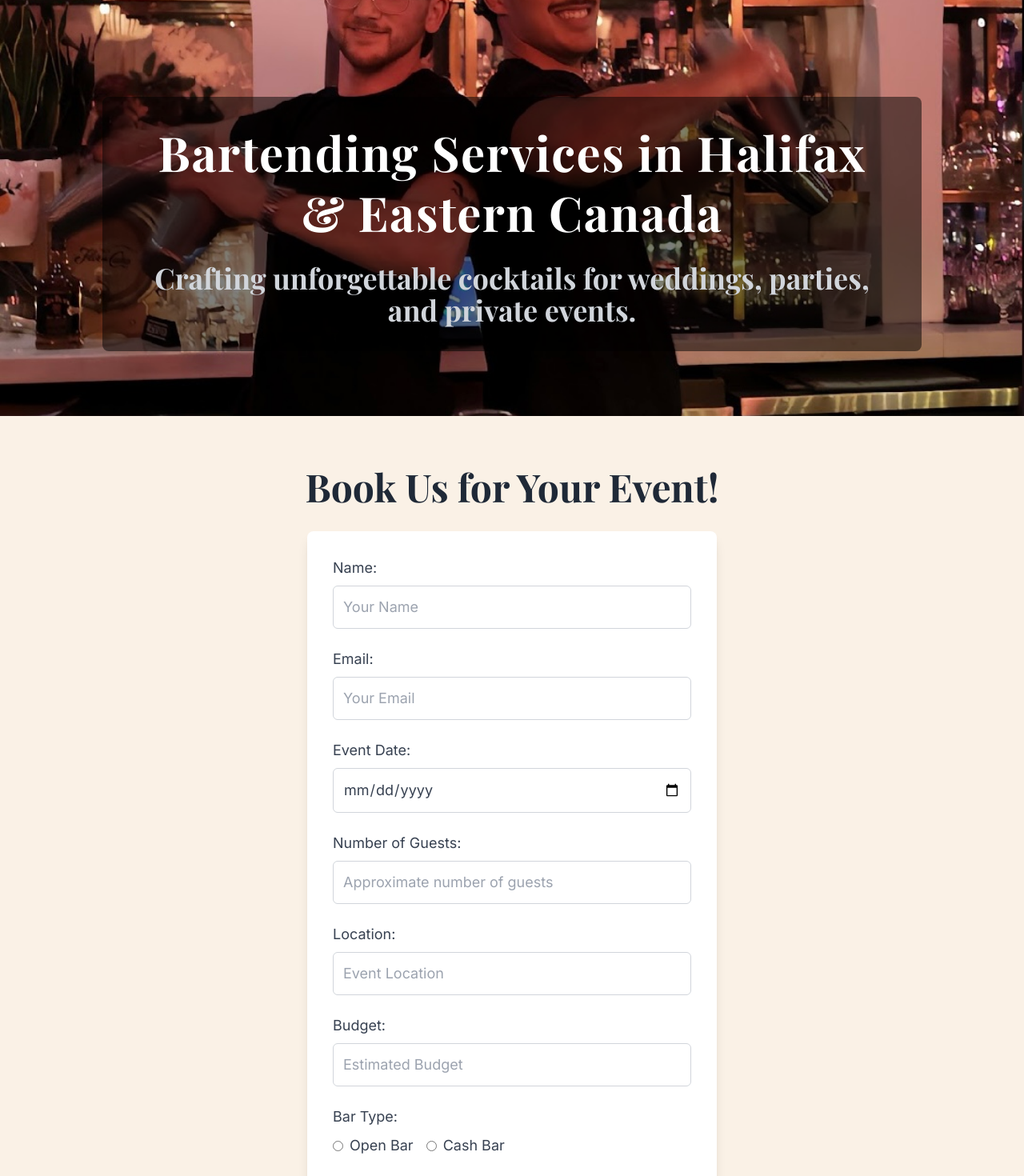
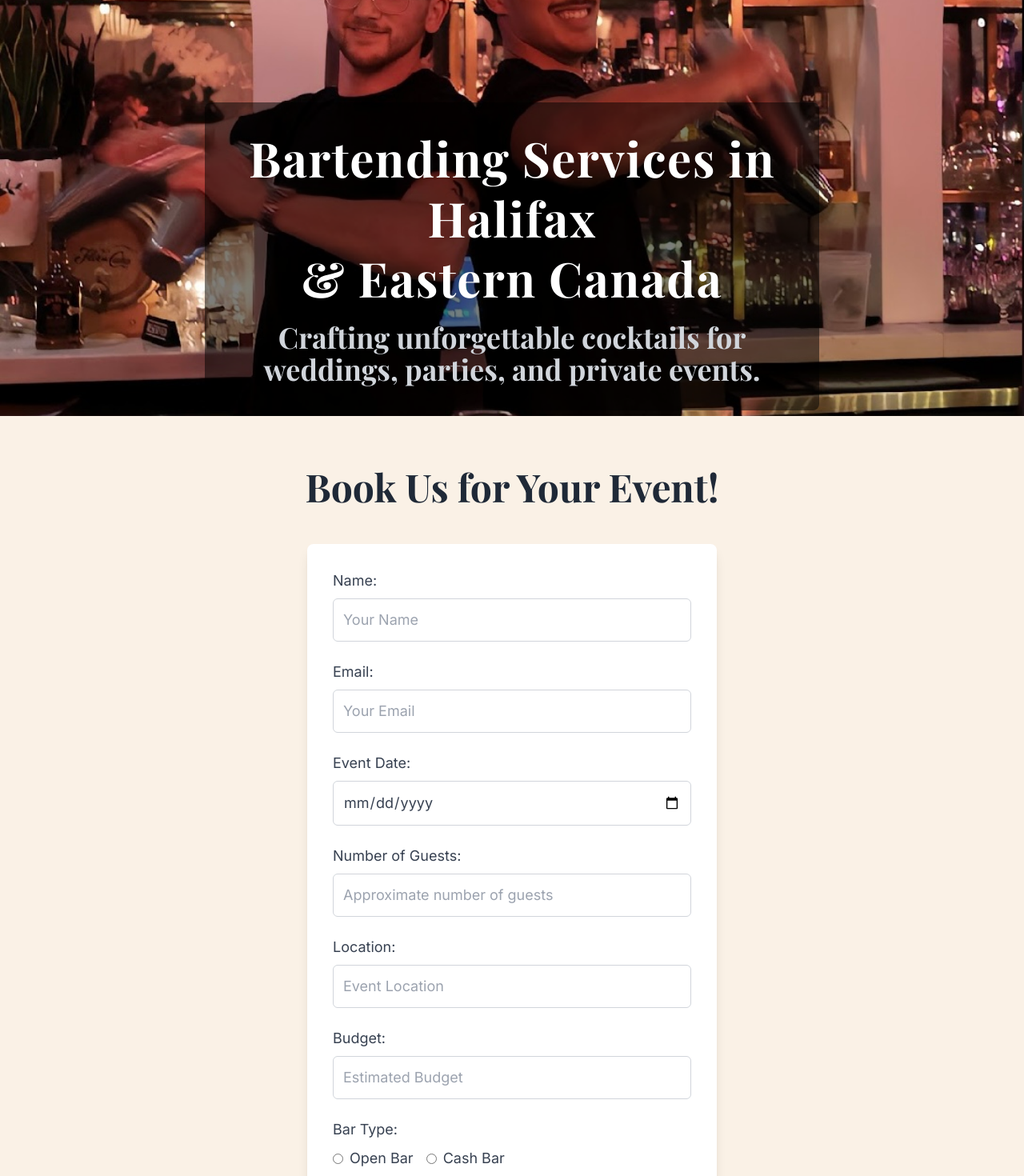
Before and after one commit to IsraelBain/twosailors-react-site, a React (Create React App) app: page / in a window 1280 px wide. Shown: the part 280-1750 px from the top of the page at 80% size. Built offline with nearby package versions, Linux system fonts and the light colour scheme.

Commit message:
added animations to landing page and centered a div for an hour

```diff
--- a/src/pages/LandingPage.js
+++ b/src/pages/LandingPage.js
@@ -1,4 +1,5 @@
 import React from "react";
+import { motion } from "framer-motion"; // Import Framer Motion for animations
 import Navbar from "../components/Navbar"; // Import Navbar
 import Footer from "../components/Footer"; // Import Footer
 import { useNavigate } from "react-router-dom";
@@ -34,62 +35,126 @@ const LandingPage = () => {
       {/* Navbar */}
       <Navbar />
 
-      {/* Hero Section */}
-      <header
-        className="relative flex items-center justify-center h-screen w-full bg-cover bg-center"
-        style={{ backgroundImage: `url(${backgroundImage})` }}
+      {/* Hero Section with Corrected Centering */}
+      <motion.header
+  className="relative flex items-center justify-center h-screen w-full bg-cover bg-center"
+  style={{ backgroundImage: `url(${backgroundImage})` }}
+  initial={{ opacity: 0 }}
+  animate={{ opacity: 1 }}
+  transition={{ duration: 1 }}
+>
+  <motion.div
+    className="absolute inset-0 flex justify-center items-center top-[50%]"
+    initial={{ opacity: 0, y: 20 }}
+    animate={{ opacity: 1, y: 0 }}
+    transition={{ duration: 1.2, ease: "easeOut" }}
+  >
+    {/* Background Box Around Text */}
+    <div className="bg-black bg-opacity-50 p-8 rounded-lg text-center w-[90%] max-w-3xl">
+      <motion.h1
+        className="text-6xl font-bold text-white font-serif leading-tight tracking-wide"
+        initial={{ opacity: 0, y: 20 }}
+        animate={{ opacity: 1, y: 0 }}
+        transition={{ duration: 1, ease: "easeOut", delay: 0.3 }}
       >
-        <div className="absolute top-[70%] left-1/2 transform -translate-x-1/2 -translate-y-1/2 text-center flex flex-col justify-center items-center gap-6 w-4/5 p-8 bg-black bg-opacity-50 rounded-lg">
-        <h1 className="text-6xl font-bold text-white text-center font-serif leading-tight tracking-wide">
-          Bartending Services in Halifax <br /> & Eastern Canada
-        </h1>
+        Bartending Services in Halifax <br /> & Eastern Canada
+      </motion.h1>
 
-        <h2 className="text-4xl font-semibold text-gray-300 font-serif">
-
-            Crafting unforgettable cocktails for weddings, parties, and private events.
-          </h2>
-        </div>
-      </header>
+      <motion.h2
+        className="text-4xl font-semibold text-gray-300 font-serif mt-4"
+        initial={{ opacity: 0, y: 20 }}
+        animate={{ opacity: 1, y: 0 }}
+        transition={{ duration: 1, ease: "easeOut", delay: 0.6 }}
+      >
+        Crafting unforgettable cocktails for weddings, parties, and private events.
+      </motion.h2>
+    </div>
+  </motion.div>
+</motion.header>
 
       {/* Centered Content Area (Ensures Proper Spacing) */}
-      <main className="flex flex-col items-center justify-center flex-grow py-16">
-      <h2 className="text-5xl font-semibold text-gray-800 font-serif mb-8">
-
+      <motion.main
+        className="flex flex-col items-center justify-center flex-grow py-16 px-6"
+        initial={{ opacity: 0, y: 30 }}
+        whileInView={{ opacity: 1, y: 0 }}
+        viewport={{ once: true }}
+        transition={{ duration: 0.8, ease: "easeOut" }}
+      >
+        <h2 className="text-5xl font-semibold text-gray-800 font-serif mb-12">
           Book Us for Your Event!
         </h2>
 
-        <form
+        {/* Form Section with Smooth Fade-in & Scale Effect */}
+        <motion.form
           className="p-8 bg-white rounded-lg shadow-lg max-w-lg w-11/12 text-left space-y-6"
           onSubmit={sendEmail}
+          initial={{ opacity: 0, scale: 0.9 }}
+          whileInView={{ opacity: 1, scale: 1 }}
+          viewport={{ once: true }}
+          transition={{ duration: 0.8, ease: "easeOut" }}
         >
           <label className="block text-gray-700 text-lg">
             Name:
-            <input type="text" name="name" placeholder="Your Name" required className="w-full p-3 border border-gray-300 rounded-md mt-2 focus:ring-2 focus:ring-blue-400 transition" />
+            <input
+              type="text"
+              name="name"
+              placeholder="Your Name"
+              required
+              className="w-full p-3 border border-gray-300 rounded-md mt-2 focus:ring-2 focus:ring-blue-400 transition"
+            />
           </label>
 
           <label className="block text-gray-700 text-lg">
             Email:
-            <input type="email" name="email" placeholder="Your Email" required className="w-full p-3 border border-gray-300 rounded-md mt-2 focus:ring-2 focus:ring-blue-400 transition" />
+            <input
+              type="email"
+              name="email"
+              placeholder="Your Email"
+              required
+              className="w-full p-3 border border-gray-300 rounded-md mt-2 focus:ring-2 focus:ring-blue-400 transition"
+            />
           </label>
 
           <label className="block text-gray-700 text-lg">
             Event Date:
-            <input type="date" name="date" required className="w-full p-3 border border-gray-300 rounded-md mt-2 focus:ring-2 focus:ring-blue-400 transition" />
+            <input
+              type="date"
+              name="date"
+              required
+              className="w-full p-3 border border-gray-300 rounded-md mt-2 focus:ring-2 focus:ring-blue-400 transition"
+            />
           </label>
 
           <label className="block text-gray-700 text-lg">
             Number of Guests:
-            <input type="number" name="guests" placeholder="Approximate number of guests" required className="w-full p-3 border border-gray-300 rounded-md mt-2 focus:ring-2 focus:ring-blue-400 transition" />
+            <input
+              type="number"
+              name="guests"
+              placeholder="Approximate number of guests"
+              required
+              className="w-full p-3 border border-gray-300 rounded-md mt-2 focus:ring-2 focus:ring-blue-400 transition"
+            />
           </label>
 
           <label className="block text-gray-700 text-lg">
             Location:
-            <input type="text" name="location" placeholder="Event Location" required className="w-full p-3 border border-gray-300 rounded-md mt-2 focus:ring-2 focus:ring-blue-400 transition" />
+            <input
+              type="text"
+              name="location"
+              placeholder="Event Location"
+              required
+              className="w-full p-3 border border-gray-300 rounded-md mt-2 focus:ring-2 focus:ring-blue-400 transition"
+            />
           </label>
 
           <label className="block text-gray-700 text-lg">
             Budget:
-            <input type="text" name="budget" placeholder="Estimated Budget" className="w-full p-3 border border-gray-300 rounded-md mt-2 focus:ring-2 focus:ring-blue-400 transition" />
+            <input
+              type="text"
+              name="budget"
+              placeholder="Estimated Budget"
+              className="w-full p-3 border border-gray-300 rounded-md mt-2 focus:ring-2 focus:ring-blue-400 transition"
+            />
           </label>
 
           <label className="block text-gray-700 text-lg">
@@ -106,19 +171,30 @@ const LandingPage = () => {
 
           <label className="block text-gray-700 text-lg">
             Preferred Spirits/Menu Ideas:
-            <textarea name="spirits" placeholder="Let us know your preferences!" className="w-full p-3 border border-gray-300 rounded-md mt-2 focus:ring-2 focus:ring-blue-400 transition" />
+            <textarea
+              name="spirits"
+              placeholder="Let us know your preferences!"
+              className="w-full p-3 border border-gray-300 rounded-md mt-2 focus:ring-2 focus:ring-blue-400 transition"
+            />
           </label>
 
           <label className="block text-gray-700 text-lg">
             Allergies or Special Requests:
-            <textarea name="specialRequests" placeholder="Tell us about any special requests or allergies" className="w-full p-3 border border-gray-300 rounded-md mt-2 focus:ring-2 focus:ring-blue-400 transition" />
+            <textarea
+              name="specialRequests"
+              placeholder="Tell us about any special requests or allergies"
+              className="w-full p-3 border border-gray-300 rounded-md mt-2 focus:ring-2 focus:ring-blue-400 transition"
+            />
           </label>
 
-          <button type="submit" className="bg-blue-900 text-white px-6 py-3 rounded-lg mt-4 hover:bg-blue-700 transition-all font-mont tracking-wider uppercase">
+          <button
+            type="submit"
+            className="bg-blue-900 text-white px-6 py-3 rounded-lg mt-4 hover:bg-blue-700 transition-all font-mont tracking-wider uppercase"
+          >
             Submit
           </button>
-        </form>
-      </main>
+        </motion.form>
+      </motion.main>
 
       {/* Footer Section */}
       <Footer />
```
